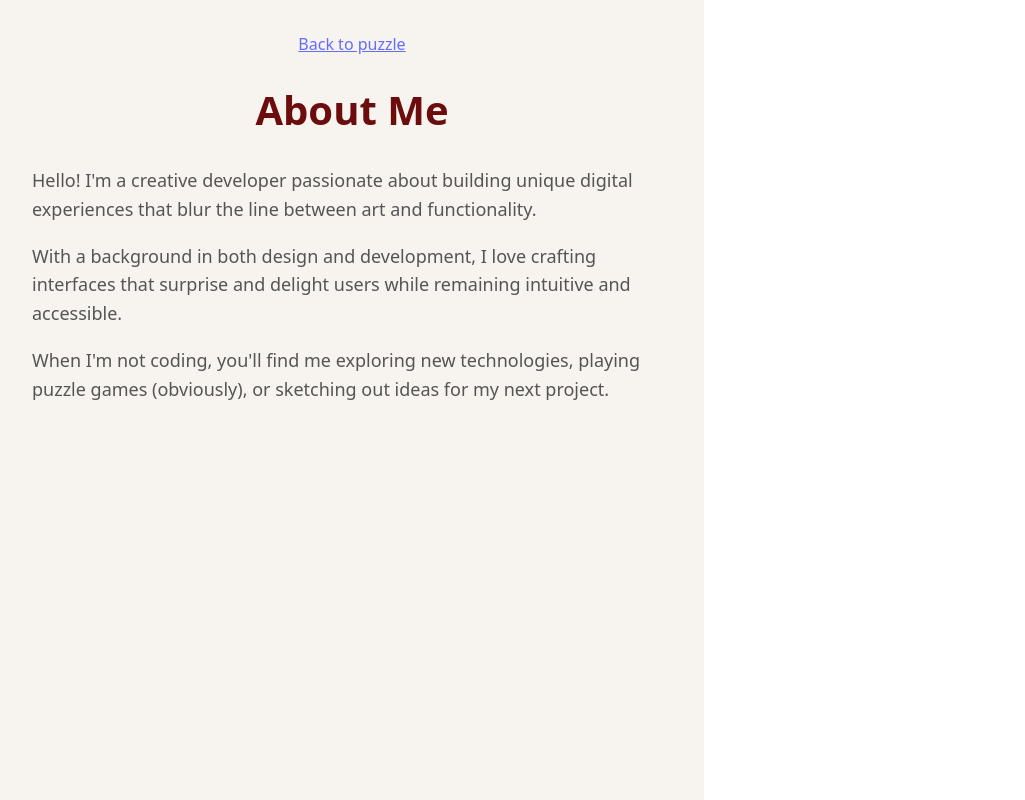
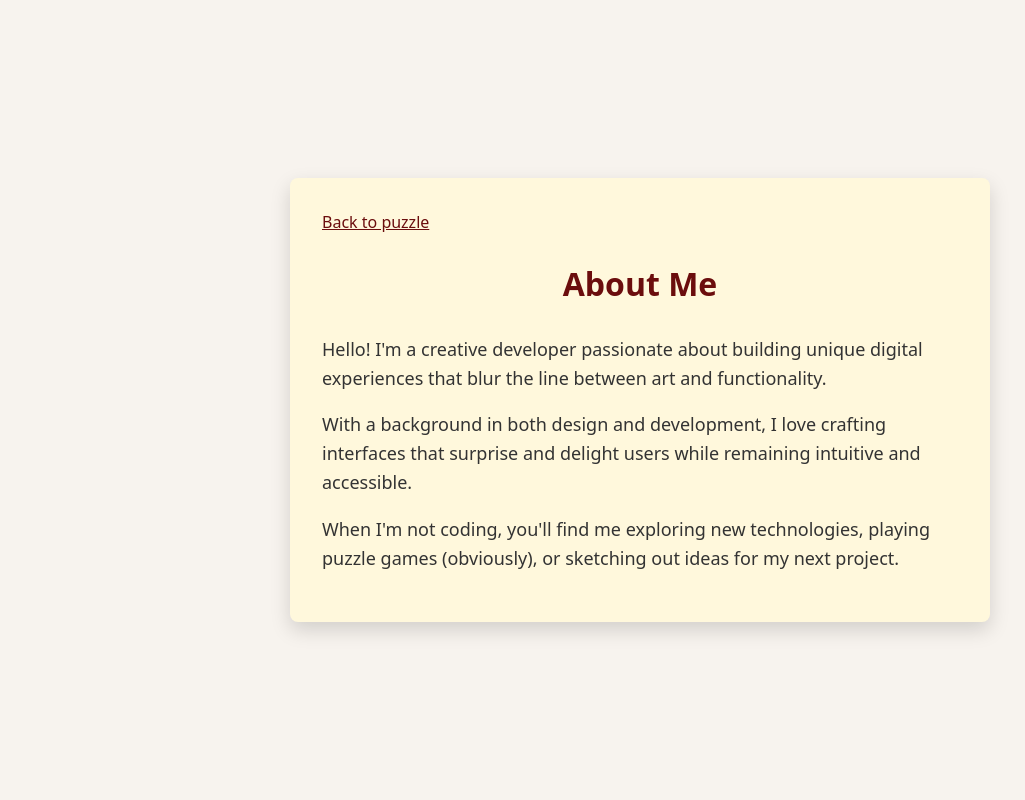
Before and after one commit to lyvnrin/portfolio, a React (Vite) app: page /about in a window 1280 px wide. Shown: the whole page, without its empty margins (0-1025 px from the left). Built offline with nearby package versions, Linux system fonts and the light colour scheme.

Commit message:
Added about page + fixing width issues

```diff
--- a/src/components/Wordsearch.jsx
+++ b/src/components/Wordsearch.jsx
@@ -48,8 +48,6 @@ const WordSearch = () => {
             skills: "#",
         };
 
-
-
         navigate(routes[wordType]);
     }, [navigate]);
 
@@ -67,7 +65,7 @@ const WordSearch = () => {
             color: '#6B0D0D',
         };
         if(cell.wordType && hoveredWord === cell.wordType){
-            base.backgroundColor = '#6B0D0D22';
+            base.backgroundColor = '#6B0D0D20';
             base.borderRadius = '4px';
         }
         return base;
@@ -76,7 +74,7 @@ const WordSearch = () => {
     return (
         <div style={{
             minHeight: '100vh',
-            width: '',
+            width: '100vw',
             display: 'flex',
             flexDirection: 'column',
             alignItems: 'center',
@@ -86,8 +84,8 @@ const WordSearch = () => {
             boxSizing: 'border-box',
         }}>
             <div style={{ textAlign: 'center', marginBottom: '2rem' }}>
-                <h1 style={{ fontSize: '3rem', marginBottom: '0.5rem', fontFamily: 'Times, serif' }}>Lavanya Kamble</h1>
-                <p>Hover over the hidden words to navigate</p>
+                <h1 style={{ fontSize: '3rem', marginBottom: '0.5rem', fontFamily: 'Times, serif', color:"#6B0D0D" }}>Lavanya Kamble</h1>
+                <p style={{color:"#6B0D0D" }}>Hover over the hidden words to navigate</p>
             </div>
 
             <div style={{
--- a/src/pages/About.jsx
+++ b/src/pages/About.jsx
@@ -2,24 +2,15 @@ import { Link } from "react-router-dom";
 
 const About = () => {
     return (
-        <div style={{
-            minHeight: "100vh",
-            padding: "2rem",
-            fontFamily: "system-ui, sans-serif",
-            backgroundColor: "#F7F3EE",
-            color: "#6B0D0D",
-            display: "flex",
-            flexDirection: "column",
-            alignItems: "center",
-            boxSizing: "border-box",
-        }}>
-            <Link to="/" style={{ marginBottom: "1rem", textDecoration: "underline", cursor: "pointer" }}>
+        <div style={styles.container}>
+            <div style={styles.pageBox}>
+                <Link to="/" style={styles.backLink}>
                     Back to puzzle
                 </Link>
 
-            <h1 style={{ fontSize: "2.5rem", margin: "1rem 0" }}>About Me</h1>
+                <h1 style={styles.title}>About Me</h1>
 
-            <div style={{ maxWidth: "640px", lineHeight: "1.6", fontSize: "1.125rem", color: "#555" }}>
+                <div style={styles.content}>
                     <p>
                         Hello! I'm a creative developer passionate about building unique digital experiences
                         that blur the line between art and functionality.
@@ -34,7 +25,54 @@ const About = () => {
                     </p>
                 </div>
             </div>
+        </div>
     );
 };
 
+const styles = {
+    container: {
+        width: "100vw",         // full viewport width
+        minHeight: "100vh",     // full viewport height
+        padding: "2rem",
+        fontFamily: "system-ui, sans-serif",
+        backgroundColor: "#F7F3EE",
+        color: "#6B0D0D",
+        display: "flex",
+        justifyContent: "center",
+        alignItems: "center",
+        boxSizing: "border-box",
+    },
+    pageBox: {
+        width: "100%",
+        maxWidth: "700px",        // not too wide on large screens
+        minWidth: "320px",        // ensures it's readable on smaller screens
+        backgroundColor: "#FFF8DC",
+        padding: "2rem",
+        borderRadius: "8px",
+        boxShadow: "0 8px 20px rgba(0,0,0,0.15)",
+        display: "flex",
+        flexDirection: "column",
+        alignItems: "flex-start",
+        boxSizing: "border-box",
+    },
+    backLink: {
+        marginBottom: "1rem",
+        textDecoration: "underline",
+        cursor: "pointer",
+        color: "#6B0D0D",
+        fontSize: "1rem",
+    },
+    title: {
+        fontSize: "2rem",
+        margin: "1rem 0",
+        alignSelf: "center",
+    },
+    content: {
+        width: "100%",
+        lineHeight: "1.6",
+        fontSize: "1.125rem",
+        color: "#333",
+    },
+};
+
 export default About;
```
Lines whose indentation alone changed are shown as unchanged.
